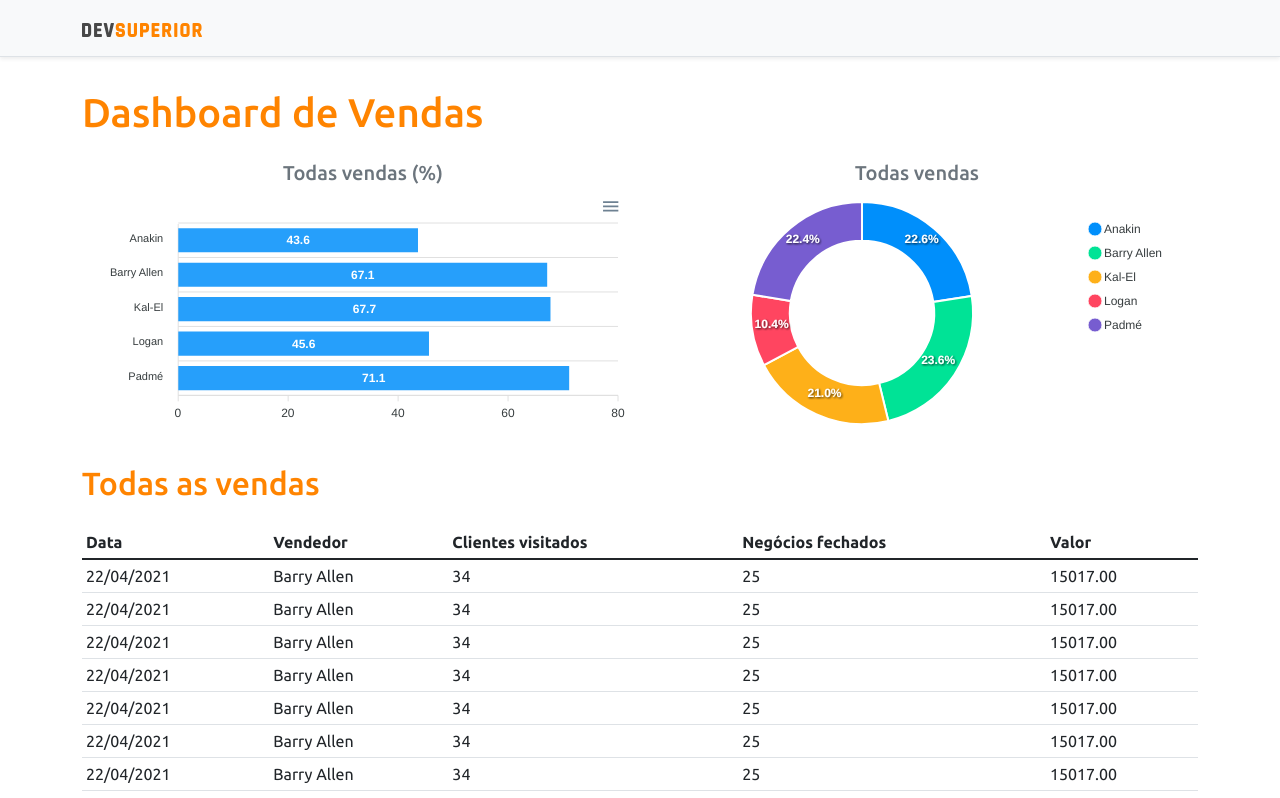
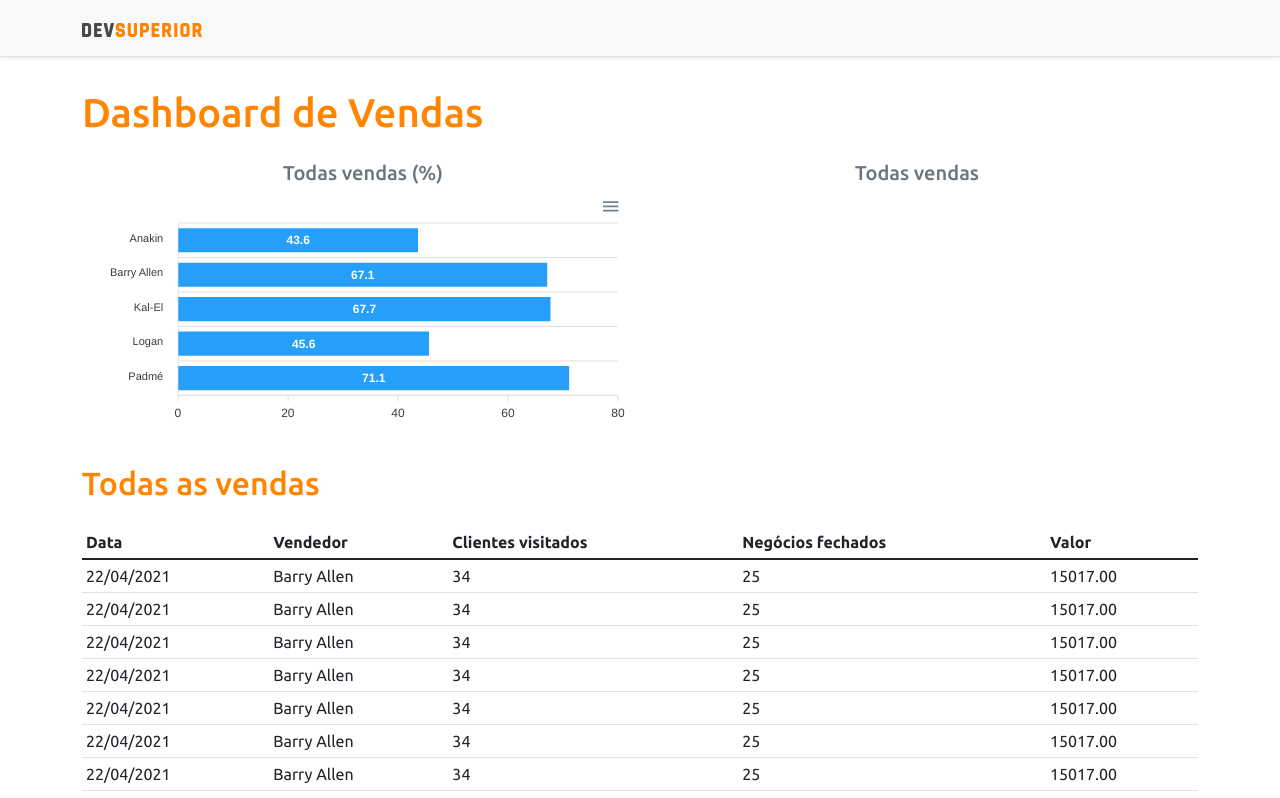
Before and after one commit to gagegomaciel/dsvendas-sds4, a React (Create React App) app in the folder frontend/: page /dashboard in a window 1280 px wide. Shown: the top 798 px of the page. Built offline with nearby package versions, Linux system fonts and the light colour scheme; no server answers.

Commit message:
DonutChart integration

```diff
--- a/frontend/src/components/DonutChart/index.tsx
+++ b/frontend/src/components/DonutChart/index.tsx
@@ -1,34 +1,30 @@
-import { useState } from 'react';
+import { useEffect, useState } from 'react';
 import Chart from 'react-apexcharts';
 
 import api from '../../services/api';
 import { SaleSum} from '../../types/sale';
-
 interface IChartDataProps {
   labels: string[];
   series: number[];
 }
 
+export const DonutChat = () => {
+  const [chartData, setChartData] = useState<IChartDataProps>({ labels: [], series: [] });
+
+  useEffect(() => {
+    api.get('/sales/amount-by-seller').then((response) => {
+      const data = response.data as SaleSum[];
+      const myLabels = data.map(item => item.sellerName);
+      const mySeries = data.map(item => item.sum);
 
 
-export const DonutChat = () => {
-  let charData : IChartDataProps = { labels: [], series: [] }
-  api.get('/sales/amount-by-seller').then((response) => {
-    const data = response.data as SaleSum[];
-    const myLabels = data.map(item => item.sellerName);
-    const mySeries = data.map(item => item.sum);
+      setChartData({ labels: myLabels, series: mySeries });
 
-    charData = { labels: myLabels, series: mySeries };
+      console.log(chartData);
 
-    console.log(charData);
+    });
+  }, [])
 
-  });
-
-
-  const mockData = {
-    series: [477138, 499928, 444867, 220426, 473088],
-    labels: ['Anakin', 'Barry Allen', 'Kal-El', 'Logan', 'Padmé']
-  }
 
   const options = {
       legend: {
@@ -37,8 +33,8 @@
   }
   return (
     <Chart
-      options={{ ...options, labels: mockData.labels }}
-      series={mockData.series}
+      options={{ ...options, labels: chartData.labels }}
+      series={chartData.series}
       type="donut"
       height="240"
     />
```
